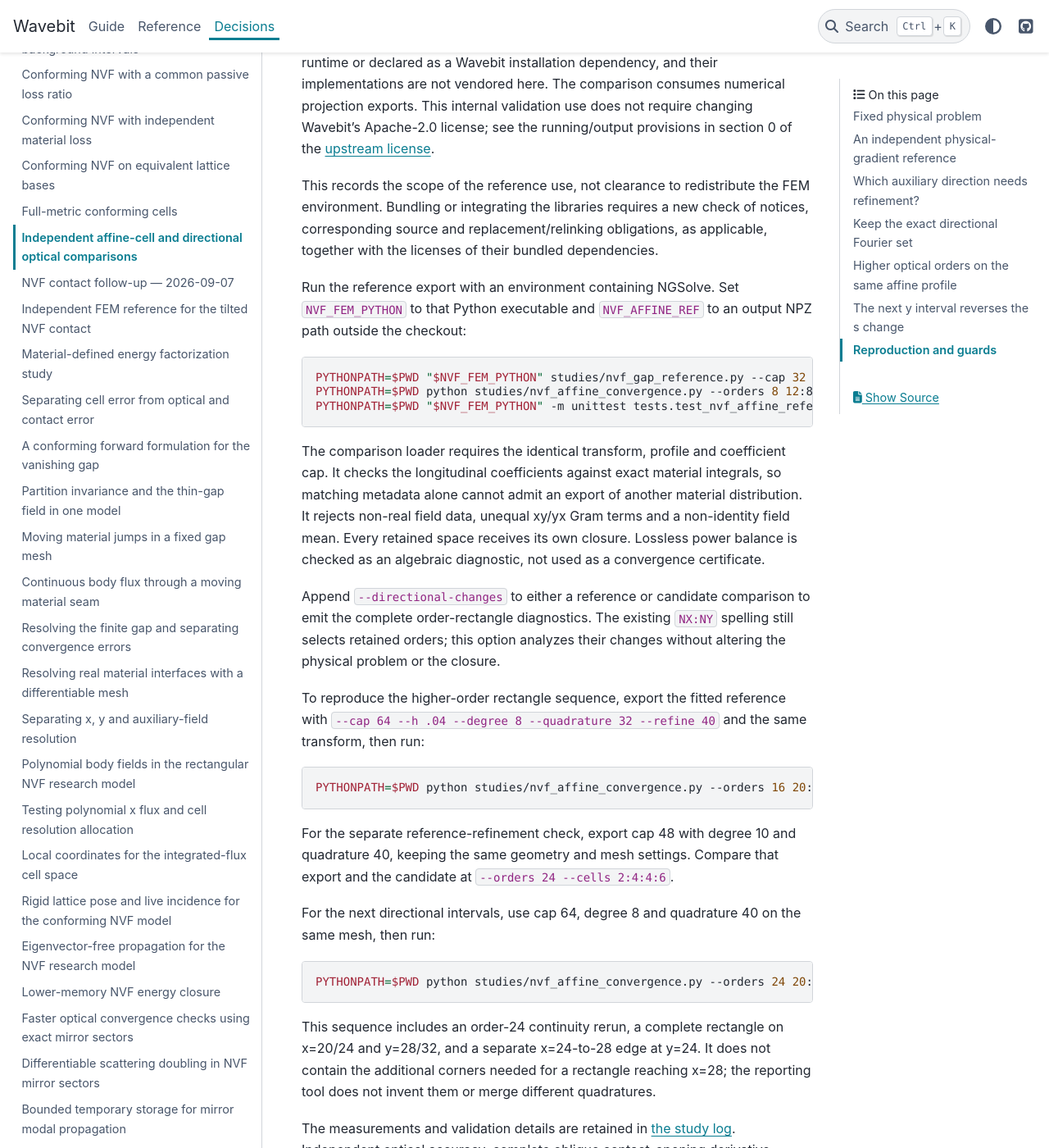
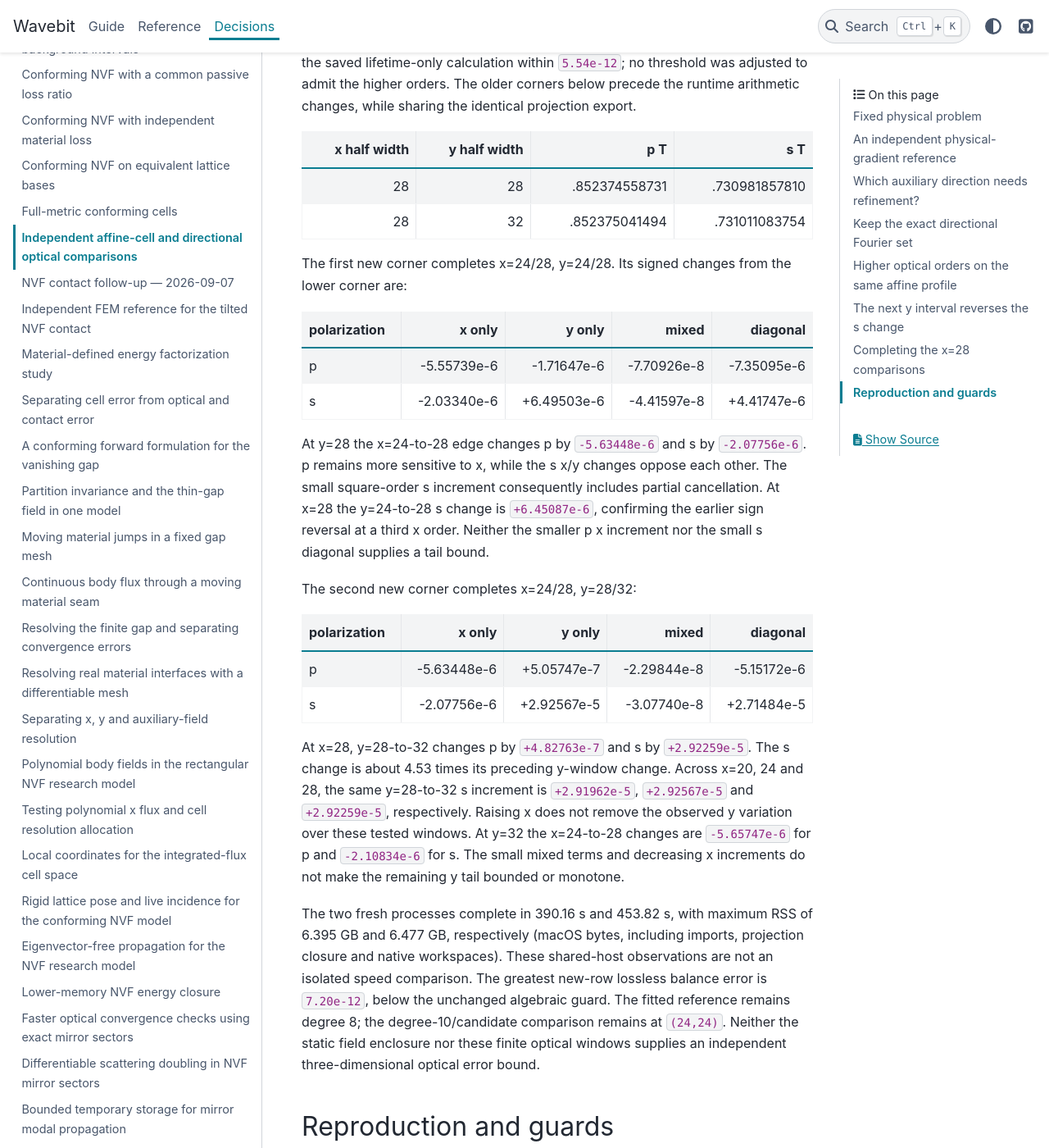
Before and after one commit to fieldalgo/wavebit, a Sphinx documentation site: the page built from docs/nvf-affine-convergence.md, in a window 1280 px wide and 1400 px high, scrolled down 9368 px. Shown: the whole window at 82% size. Built offline with Sphinx 7.4.7 and the PyData theme 0.15.4, drawn with Linux system fonts in a browser that asks for light colours; some of the changed text lies outside the part shown.

Commit message:
docs(nvf): complete affine x-order 28 directional rectangles
Record the fixed-reference optical results at (28,28) and (28,32), completing two adjacent directional rectangles. Show that the renewed s-polarized y variation persists at x orders 20, 24, and 28, while small square-order changes can include cancellation. Preserve the distinction between algebraic balance, static enclosures, and unresolved optical error.

Co-authored-by: Codex <noreply@openai.com>

````diff
--- a/docs/nvf-affine-convergence.md
+++ b/docs/nvf-affine-convergence.md
@@ -316,6 +316,62 @@ nor the missing rectangle corners at x=28. Across all six new optical
 rows, the largest lossless energy error is `1.39e-11`, below the unchanged
 algebraic guard. No optical convergence criterion has been selected.
 
+## Completing the x=28 comparisons
+
+The continuation retains the same cap-64, degree-8, quadrature-40 fitted
+field and physical profile. It uses the production runtime at `ea4c85e`,
+including diagonal scaling and the [direct boundary solve](what-a-solve-answers.md#11-solving-only-the-requested-boundary-columns).
+The boundary equations, retained Fourier sets and optical guards are
+unchanged. At order 20, per-order p/s R/T agrees with the saved
+lifetime-only calculation within `5.54e-12`; no threshold was adjusted to
+admit the higher orders. The older corners below precede the runtime
+arithmetic changes, while sharing the identical projection export.
+
+| x half width | y half width | p T | s T |
+| ---: | ---: | ---: | ---: |
+| 28 | 28 | .852374558731 | .730981857810 |
+| 28 | 32 | .852375041494 | .731011083754 |
+
+The first new corner completes x=24/28, y=24/28. Its signed changes from
+the lower corner are:
+
+| polarization | x only | y only | mixed | diagonal |
+| --- | ---: | ---: | ---: | ---: |
+| p | -5.55739e-6 | -1.71647e-6 | -7.70926e-8 | -7.35095e-6 |
+| s | -2.03340e-6 | +6.49503e-6 | -4.41597e-8 | +4.41747e-6 |
+
+At y=28 the x=24-to-28 edge changes p by `-5.63448e-6` and s by
+`-2.07756e-6`. p remains more sensitive to x, while the s x/y changes
+oppose each other. The small square-order s increment consequently includes
+partial cancellation. At x=28 the y=24-to-28 s change is `+6.45087e-6`,
+confirming the earlier sign reversal at a third x order. Neither the
+smaller p x increment nor the small s diagonal supplies a tail bound.
+
+The second new corner completes x=24/28, y=28/32:
+
+| polarization | x only | y only | mixed | diagonal |
+| --- | ---: | ---: | ---: | ---: |
+| p | -5.63448e-6 | +5.05747e-7 | -2.29844e-8 | -5.15172e-6 |
+| s | -2.07756e-6 | +2.92567e-5 | -3.07740e-8 | +2.71484e-5 |
+
+At x=28, y=28-to-32 changes p by `+4.82763e-7` and s by
+`+2.92259e-5`. The s change is about 4.53 times its preceding y-window
+change. Across x=20, 24 and 28, the same y=28-to-32 s increment is
+`+2.91962e-5`, `+2.92567e-5` and `+2.92259e-5`, respectively. Raising
+x does not remove the observed y variation over these tested windows.
+At y=32 the x=24-to-28 changes are `-5.65747e-6` for p and
+`-2.10834e-6` for s. The small mixed terms and decreasing x increments
+do not make the remaining y tail bounded or monotone.
+
+The two fresh processes complete in 390.16 s and 453.82 s, with maximum
+RSS of 6.395 GB and 6.477 GB, respectively (macOS bytes, including imports,
+projection closure and native workspaces). These shared-host observations
+are not an isolated speed comparison. The greatest new-row lossless balance
+error is `7.20e-12`, below the unchanged algebraic guard. The fitted
+reference remains degree 8; the degree-10/candidate comparison remains at
+`(24,24)`. Neither the static field enclosure nor these finite optical
+windows supplies an independent three-dimensional optical error bound.
+
 ## Reproduction and guards
 
 The reference runs used separately installed `ngsolve==6.2.2606` and
@@ -377,10 +433,20 @@ on the same mesh, then run:
 PYTHONPATH=$PWD python studies/nvf_affine_convergence.py --orders 24 20:28 24:28 20:32 24:32 28:24 --projections "$NVF_AFFINE_REF" --cells --directional-changes
 ```
 
-This sequence includes an order-24 continuity rerun, a complete rectangle
+That sequence includes an order-24 continuity rerun, a complete rectangle
 on x=20/24 and y=28/32, and a separate x=24-to-28 edge at y=24. It does
 not contain the additional corners needed for a rectangle reaching x=28;
 the reporting tool does not invent them or merge different quadratures.
+
+For the x=28 follow-up, the additional optical orders are `28:28` and
+`28:32`. Earlier `(24,24)`, `(24,28)`, `(24,32)` and `(28,24)` corners
+can be reused after checking that their complete projection metadata is
+identical. To regenerate all six corners and both adjacent rectangles in
+one invocation, use the same cap-64, degree-8, quadrature-40 export:
+
+```bash
+PYTHONPATH=$PWD python studies/nvf_affine_convergence.py --orders 24 28:24 24:28 28 24:32 28:32 --projections "$NVF_AFFINE_REF" --cells --directional-changes
+```
 
 The measurements and validation details are retained in
 [the study log](https://github.com/fieldalgo/wavebit/blob/develop/studies/results/nvf_affine_convergence.log).
````
Also changed, not shown: docs/normal-field-known-limits.md (+11 -0 lines).
